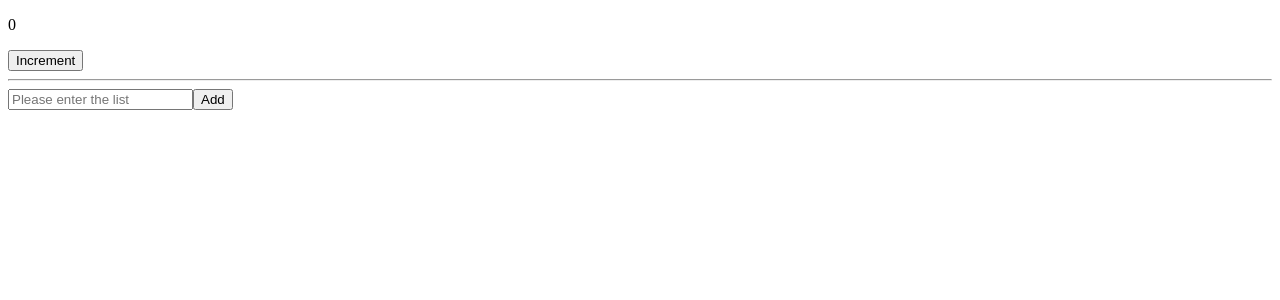
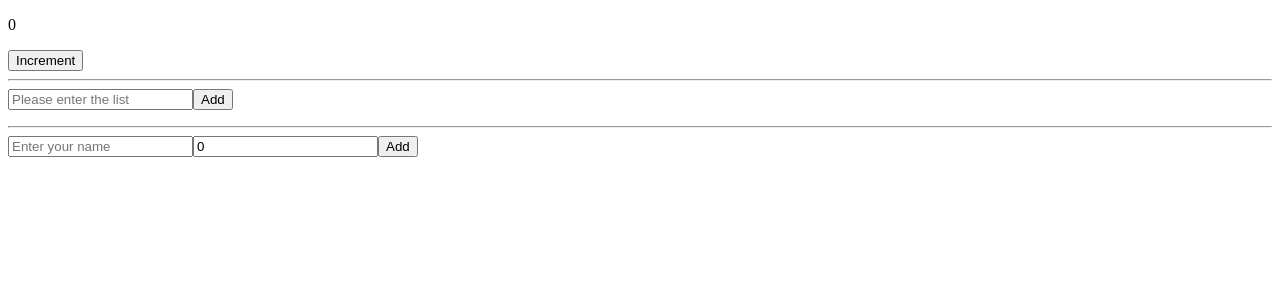
Before and after one commit to ifham21/react-demos, a React (Vite) app: page / in a window 1280 px wide. Shown: the top 300 px of the page. Built offline with nearby package versions, Linux system fonts and the light colour scheme.

Commit message:
Challenge09 - updating the objects and printing them using state

```diff
--- a/src/App.jsx
+++ b/src/App.jsx
@@ -24,8 +24,9 @@ import StateExp2 from './components/Challenge09/Explanation/StateExp2'
 import StateExp3 from './components/Challenge09/Explanation/StateExp3'
 import StateExp4 from './components/Challenge09/Explanation/StateExp4'
 import StateExp5 from './components/Challenge09/Explanation/StateExp5/StateExp5'
-import Counter from './components/Challenge09/Counter'
-import TodoList from './components/Challenge09/TodoList'
+import Counter from './components/Challenge09/Challenges/Counter'
+import TodoList from './components/Challenge09/Challenges/TodoList'
+import Profile from './components/Challenge09/Challenges/Profile'
 
 //function will start as function App(){ return (<h1>Hi</h1>) }
 //Arrow function as below
@@ -107,6 +108,8 @@ const App = () => {
       <Counter />
       <hr />
       <TodoList />
+      <hr />
+      <Profile />
 
 
 
--- /dev/null
+++ b/src/components/Challenge09/Challenges/Profile.jsx
@@ -0,0 +1,46 @@
+import React, { useState } from 'react'
+
+//updating the objects and printing them using state
+const Profile = () => {
+
+    //state for list the items
+    const [items, setItems] = useState([])
+
+    //state to add name input
+    const [name, setName] = useState('')
+
+    //state for add age input
+    const [age, setAge] = useState(0)
+
+    //create an object to save the input
+    const profileInfo = {
+        name: name,
+        age: age,
+    }
+
+    //handles the profile infos to the list of arrays
+    const handleClick = () => {
+        setItems([...items, profileInfo]),
+        setName(''),
+        setAge('')
+    }
+
+  return (
+    <div>
+        <input type="text" value={name} onChange={(event) => setName(event.target.value)} placeholder='Enter your name' />
+        <input type="text" value={age} onChange={(event) => setAge(event.target.value)} placeholder='Enter your age' />
+        <button onClick={handleClick}>Add</button>
+        <ul>
+            {items.map((item, index) => (
+                <li key={index}>
+                    <p>Name: {item.name}</p>
+                    <p>Age: {item.age}</p>
+                </li>
+            ))}
+        </ul>
+
+    </div>
+  )
+}
+
+export default Profile
--- a/src/components/Challenge09/TodoList.jsx
+++ b/src/components/Challenge09/Challenges/TodoList.jsx
@@ -1,6 +1,6 @@
 import React, { useState } from 'react'
 
-//
+//Updating the arrays with state
 const TodoList = () => {
 
     //state for list the items
```
Also changed, not shown: src/components/Challenge09/Challenges/Counter.jsx (renamed from src/components/Challenge09/Counter.jsx).
